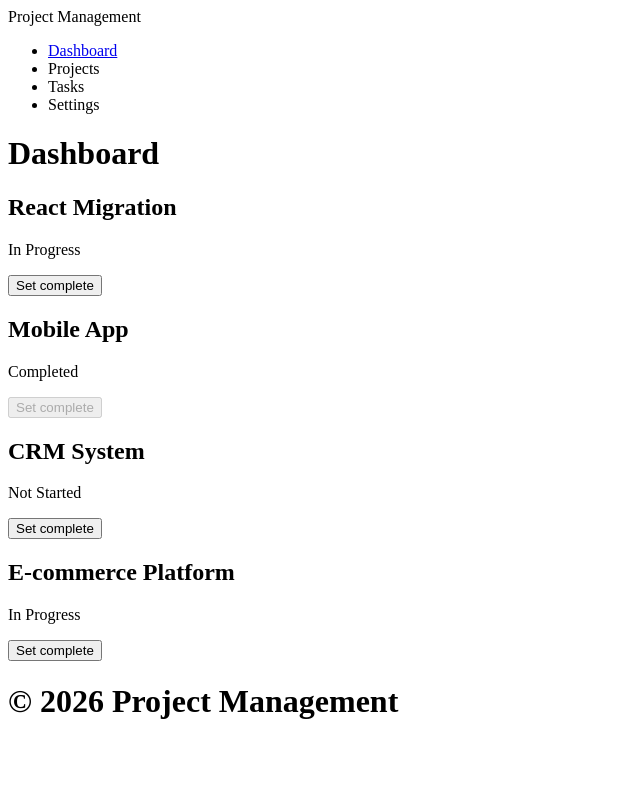
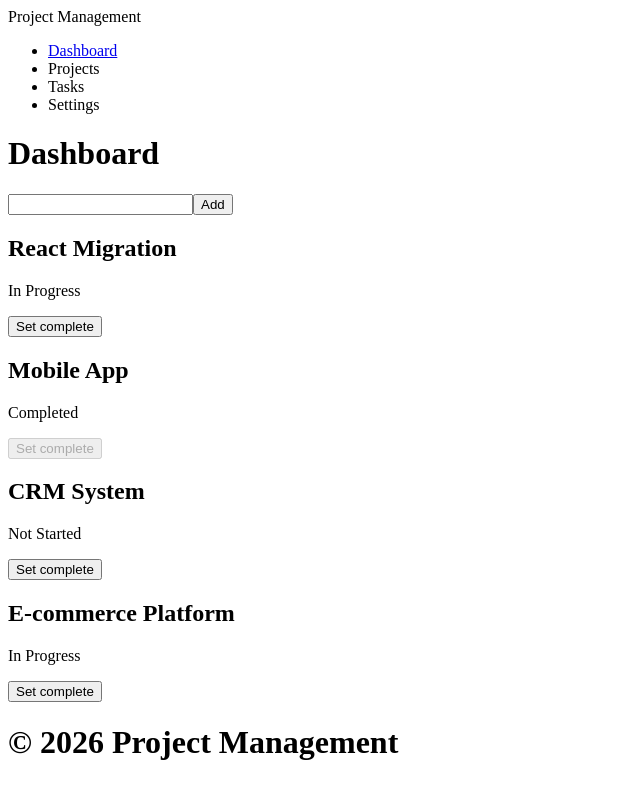
Before and after one commit to TimeaUnger/tech-check-exercise, a React (Vite) app: page / in a window 1280 px wide. Shown: the whole page, without its empty margins (0-640 px from the left). Built offline with nearby package versions, Linux system fonts and the light colour scheme.

Commit message:
feat: add project creation form

```diff
--- /dev/null
+++ b/src/components/project/ProjectForm.tsx
@@ -0,0 +1,40 @@
+import { useState } from "react";
+
+interface ProjectFormProps {
+    handleAddProject: (project: string) => void;
+}
+
+const ProjectForm = ({handleAddProject}: ProjectFormProps) => {
+
+    const [projectName, setProjectName] = useState("")
+
+    const handleSubmit = (e: React.SubmitEvent<HTMLFormElement>) => {
+
+        e.preventDefault();
+
+        if(!projectName.trim()) return;
+
+        handleAddProject(projectName.trim());
+        setProjectName("")
+
+    }
+
+    const handleChange = (e: React.ChangeEvent<HTMLInputElement>) => {
+        setProjectName(e.currentTarget.value);
+    }
+
+  return (
+    <>
+      <form onSubmit={handleSubmit}>
+        <input
+            name="projectName"
+            value={projectName}
+            onChange={handleChange}
+        />
+        <button type="submit">Add</button>
+      </form>
+    </>
+  );
+};
+
+export default ProjectForm;
--- a/src/pages/DashboardPage.tsx
+++ b/src/pages/DashboardPage.tsx
@@ -1,5 +1,6 @@
 import { useState } from "react";
 import ProjectCard from "../components/project/ProjectCard";
+import ProjectForm from "../components/project/ProjectForm";
 
 const projectsData = [
   {
@@ -52,9 +53,25 @@ const DashboardPage = () => {
     )
   }
 
+  const handleAddProject = (project: string) => {
+
+    const newProject = {
+      id: Date.now(),
+      name: project,
+      status: "Not Started"
+    }
+
+    setProjects([
+      ...projects,
+      newProject
+    ])
+  }
+
   return (
     <>
       <h1>Dashboard</h1>
+      <ProjectForm handleAddProject={handleAddProject} />
+
       {projects.map( project => (
 
         <ProjectCard
```
